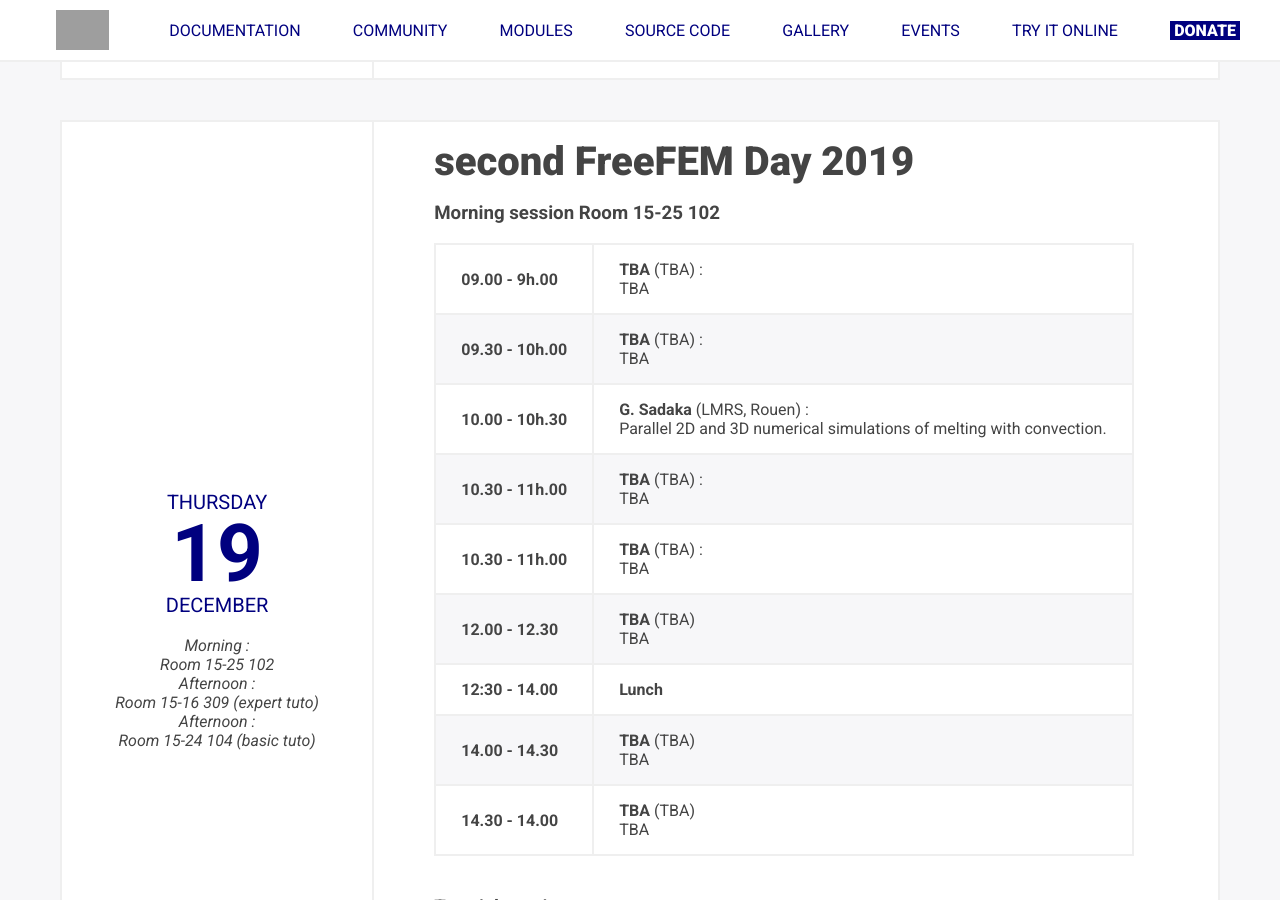
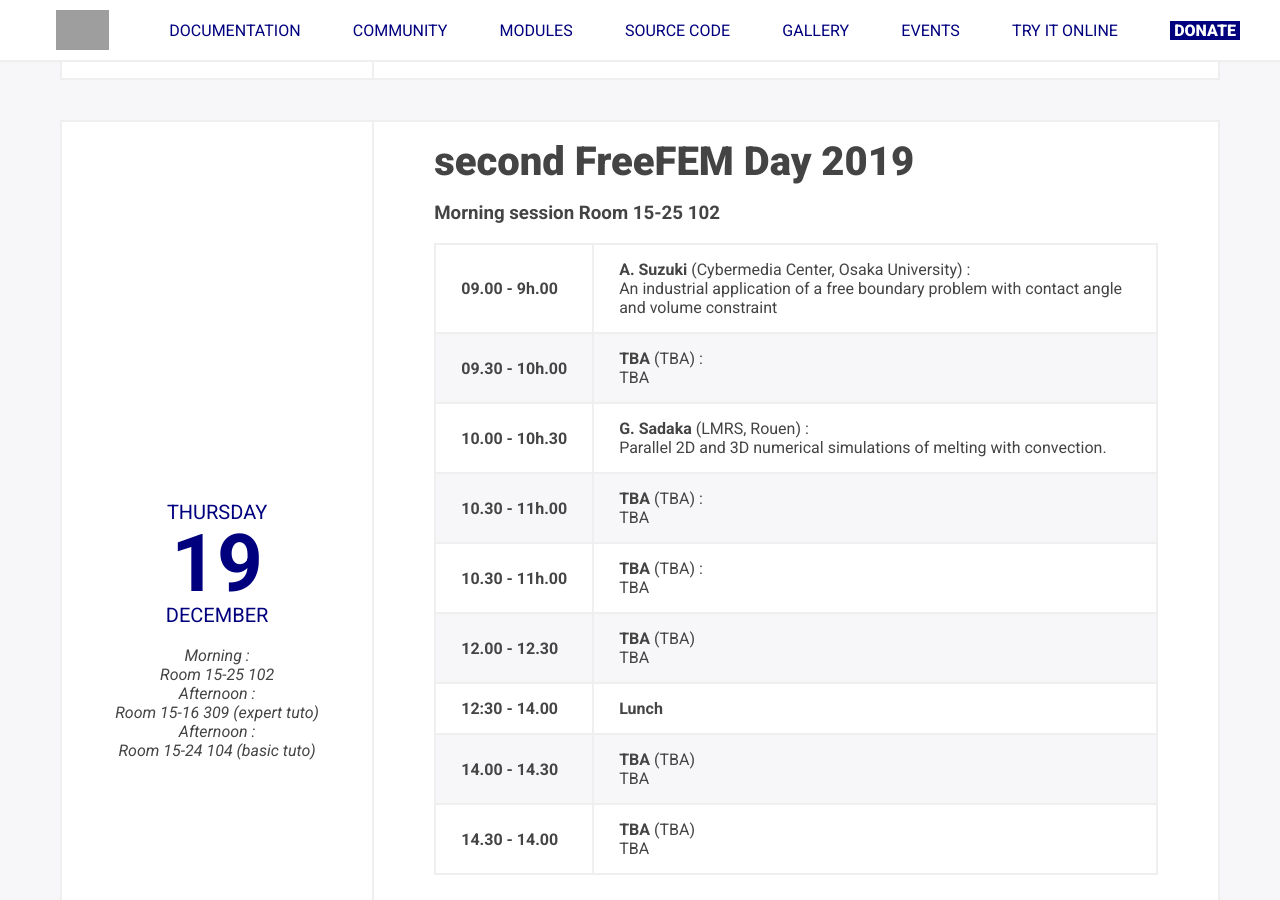
Before and after one commit to FreeFem/FreeFem-website, a Jekyll site: the page built from ffdays.md, in a window 1280 px wide and 900 px high, scrolled down 2009 px. Built offline with Jekyll 4.4.1, drawn with Linux system fonts in a browser that asks for light colours.

Commit message:
add Suzuki talk.

```diff
--- a/_layouts/ffdays.html
+++ b/_layouts/ffdays.html
@@ -195,9 +195,9 @@
               <tr>
 				 <th scope="row">09.00 - 9h.00<br> </th>
                 <td>
-                  <strong>TBA </strong> (TBA) :
+                  <strong>A. Suzuki </strong> (Cybermedia Center, Osaka University) :
            	   	  <br>
-                  TBA
+                  An industrial application of a free boundary problem with contact angle and volume constraint
                 </td>
               </tr>
               <tr>
```
